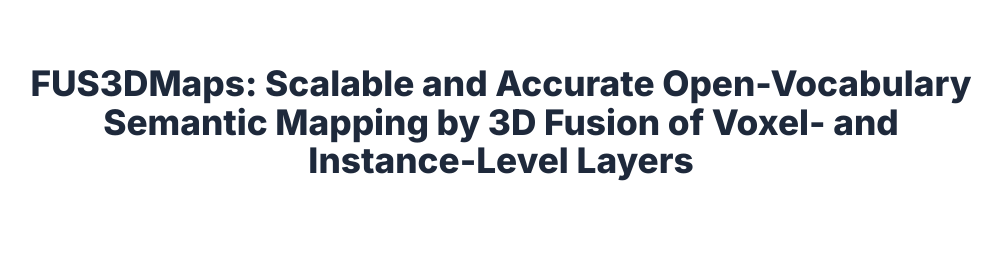
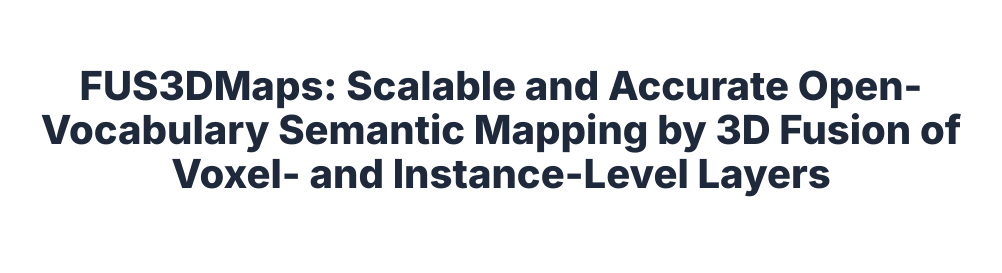
Before and after one commit to githanonymous/FUS3DMaps, a plain HTML site: page index.html in a window 1280 px wide. Shown: the top 273 px of the page, without its empty margins (139-1141 px from the left). Drawn offline with nearby package versions, Linux system fonts and the light colour scheme; some icons are missing.

Commit message:
slightly bigger font

```diff
--- a/static/css/index.css
+++ b/static/css/index.css
@@ -117,7 +117,7 @@ body {
 .publication-title {
     font-family: 'Inter', sans-serif !important;
     font-weight: 800 !important;
-    font-size: 2.2rem !important;
+    font-size: 2.5rem !important;
     color: var(--text-primary) !important;
     margin-bottom: 2rem !important;
     line-height: 1.1 !important;
```
